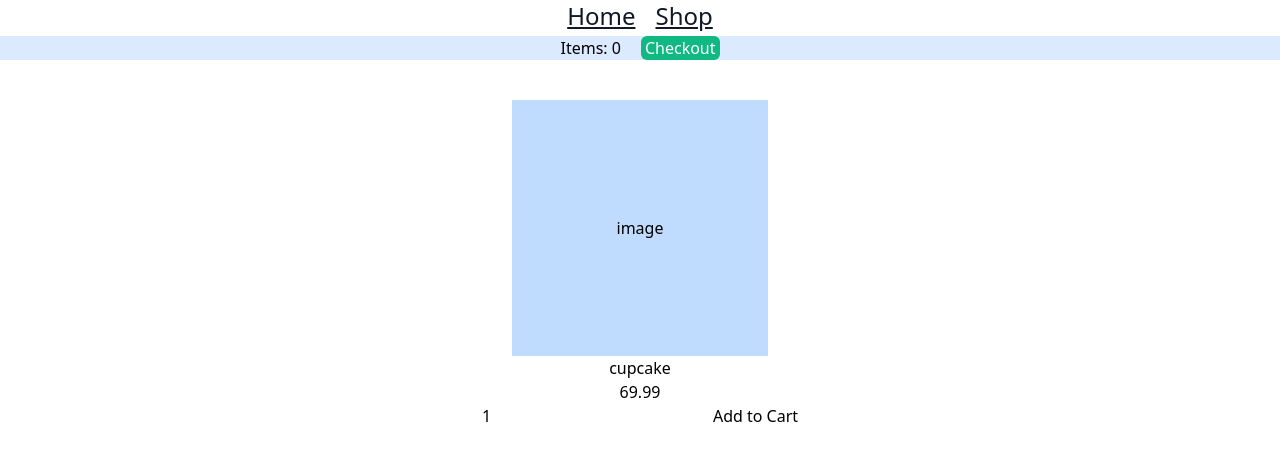
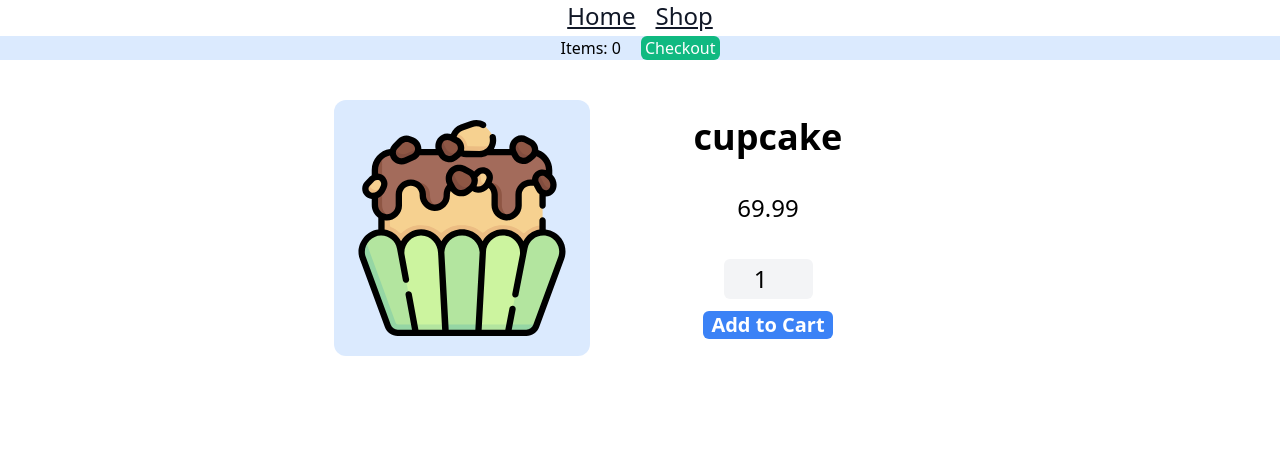
Before and after one commit to superspike7/shopping-cart, a React (Vite) app: page /Shop/1 in a window 1280 px wide. Shown: the top 460 px of the page. Built offline with nearby package versions, Linux system fonts and the light colour scheme.

Commit message:
style item page

```diff
--- a/src/Item.jsx
+++ b/src/Item.jsx
@@ -14,25 +14,42 @@ export default function Item({ handleAddToCart }) {
     setItem(findItem);
   }, []);
 
-  useEffect(()=>{
-    setCartItems(new Array(amount).fill(item))
-  },[amount, item])
+  useEffect(() => {
+    setCartItems(new Array(amount).fill(item));
+  }, [amount, item]);
 
   function handleChange(e) {
-    setAmount(Number(e.target.value))
+    setAmount(Number(e.target.value));
+  }
+
+  function getImageUrl(iconId) {
+    return new URL(`./Icons/${iconId}.svg`, import.meta.url).href;
   }
 
   return (
-    <div className="w-1/2 mt-10 mx-auto justify-center flex flex-col items-center">
-      <div className="bg-blue-200 flex justify-center items-center w-64 h-64 ">
-        image
+    <div className="w-1/2 mt-10 mx-auto justify-center flex items-center">
+      <div className="bg-blue-100 rounded-xl flex justify-center items-center w-64 h-64 p-5">
+        <img src={getImageUrl(item.id)} alt="" />
       </div>
-      <h1>{item.name}</h1>
-      <h1>{item.price}</h1>
-      <form onSubmit={(e) => handleAddToCart(e, cartItems)}>
-        <input type="number" value={amount} onChange={handleChange} />
-        <button>Add to Cart</button>
-      </form>
+      <div className="flex flex-col justify-around text-center h-64">
+        <h1 className="text-4xl font-bold">{item.name}</h1>
+        <h1 className="text-2xl font-light">{item.price}</h1>
+        <form
+          onSubmit={(e) => handleAddToCart(e, cartItems)}
+          className="flex flex-col items-center justify-center gap-3"
+        >
+          <input
+            type="number"
+            value={amount}
+            onChange={handleChange}
+            className="w-1/4 text-2xl bg-gray-100 p-1 rounded-md text-center "
+            min="0"
+          />
+          <button className="text-xl bg-blue-500 rounded-md text-white font-bold px-2">
+            Add to Cart
+          </button>
+        </form>
+      </div>
     </div>
   );
 }
```
